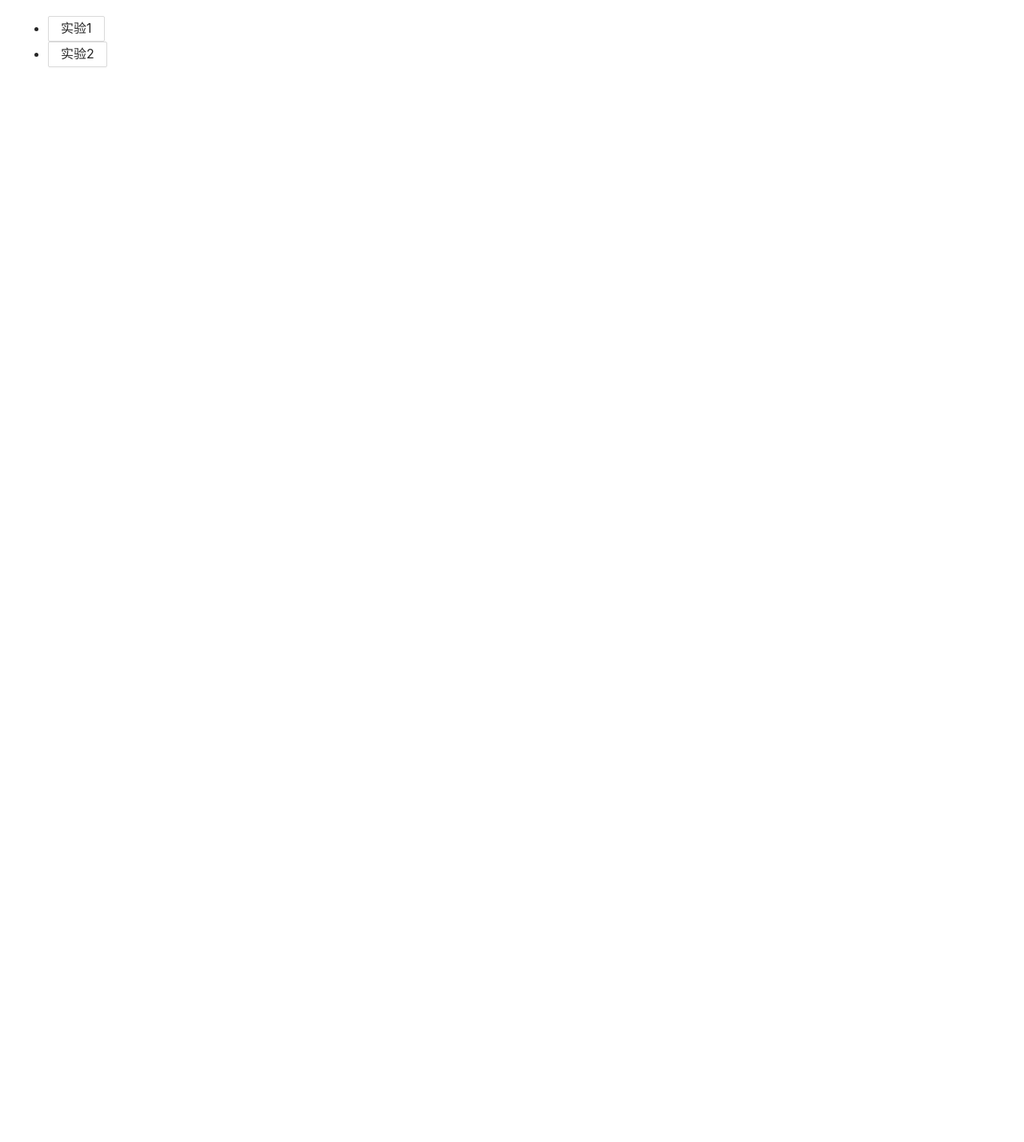
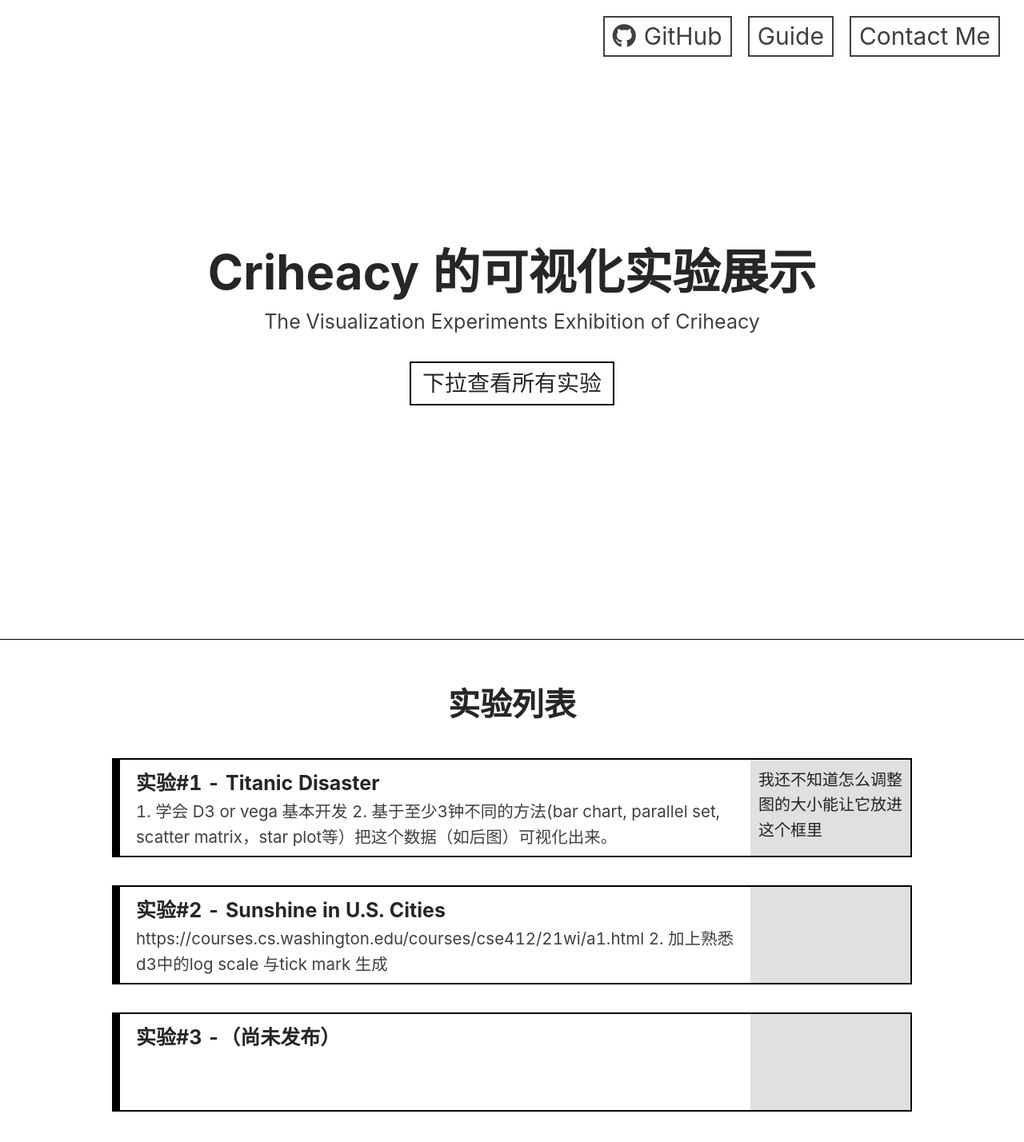
Before and after one commit to Criheacy/Visualization-Experiments, a React (Create React App) app: page / in a window 1280 px wide. Shown: the top 1428 px of the page at 80% size. Before the commit the page ends 800 px from the top, so only its background shows below. Built offline with nearby package versions, Linux system fonts and the light colour scheme.

Commit message:
feat: add home page and experiment list

```diff
--- a/package.json
+++ b/package.json
@@ -30,6 +30,7 @@
     "react-redux": "^7.2.4",
     "react-router": "^6.0.0-beta.0",
     "react-router-dom": "^6.0.0-beta.0",
+    "react-router-hash-link": "^2.4.3",
     "react-scripts": "4.0.3",
     "typescript": "^4.3.5",
     "web-vitals": "^1.1.2"
--- a/public/index.html
+++ b/public/index.html
@@ -3,6 +3,7 @@
   <head>
     <meta charset="utf-8" />
     <link rel="icon" href="%PUBLIC_URL%/favicon.ico" />
+    <link rel="stylesheet" href="https://use.fontawesome.com/releases/v5.6.1/css/all.css">
     <meta name="viewport" content="width=device-width, initial-scale=1" />
     <meta name="theme-color" content="#000000" />
     <meta
--- /dev/null
+++ b/src/pages/experiments/experiment-list.tsx
@@ -0,0 +1,102 @@
+import styled from "@emotion/styled";
+import { useNavigate } from "react-router-dom";
+
+export const ExperimentList = () => {
+  const navigate = useNavigate();
+
+  return (
+    <Container id={"experiment-list"}>
+      <TitleBlock>
+        <Title>实验列表</Title>
+      </TitleBlock>
+      <ContentBlock>
+        <ContentCard onClick={() => navigate("experiments/1")}>
+          <CardTitleContainer>
+            <CardTitle>实验#1 - Titanic Disaster</CardTitle>
+            <CardSubTitle>
+              1. 学会 D3 or vega 基本开发 2. 基于至少3钟不同的方法(bar chart,
+              parallel set, scatter matrix，star
+              plot等）把这个数据（如后图）可视化出来。
+            </CardSubTitle>
+          </CardTitleContainer>
+          <CardChartContainer>
+            我还不知道怎么调整图的大小能让它放进这个框里
+          </CardChartContainer>
+        </ContentCard>
+        <ContentCard onClick={() => navigate("experiments/2")}>
+          <CardTitleContainer>
+            <CardTitle>实验#2 - Sunshine in U.S. Cities</CardTitle>
+            <CardSubTitle>
+              https://courses.cs.washington.edu/courses/cse412/21wi/a1.html 2.
+              加上熟悉d3中的log scale 与tick mark 生成
+            </CardSubTitle>
+          </CardTitleContainer>
+          <CardChartContainer />
+        </ContentCard>
+        <ContentCard onClick={() => navigate("experiments/3")}>
+          <CardTitleContainer>
+            <CardTitle>实验#3 -（尚未发布）</CardTitle>
+          </CardTitleContainer>
+          <CardChartContainer />
+        </ContentCard>
+      </ContentBlock>
+    </Container>
+  );
+};
+
+const Container = styled.div`
+  // to be added
+  padding-bottom: 2rem;
+`;
+
+const TitleBlock = styled.div`
+  width: 100%;
+  display: flex;
+  justify-content: center;
+  align-items: center;
+  margin: 5rem 0 3.5rem 0;
+`;
+
+const Title = styled.div`
+  font-size: 4rem;
+  font-weight: bold;
+`;
+
+const ContentBlock = styled.div`
+  margin: 0 10rem;
+`;
+
+const ContentCard = styled.div`
+  margin: 0 auto 3.5rem auto;
+  border: 0.2rem solid #000000;
+  border-left: 1rem solid #000000;
+  max-width: 100rem;
+  display: flex;
+  justify-content: space-between;
+  cursor: pointer;
+`;
+
+const CardTitleContainer = styled.div`
+  padding: 1rem 2rem;
+  height: 12rem;
+  width: calc(100% - 20rem);
+  overflow: hidden;
+`;
+
+const CardTitle = styled.div`
+  font-size: 2.5rem;
+  font-weight: bold;
+`;
+
+const CardSubTitle = styled.div`
+  font-size: 2.05rem;
+  color: #404040;
+`;
+
+const CardChartContainer = styled.div`
+  height: 12rem;
+  width: 20rem;
+  background-color: #e0e0e0;
+  font-size: 2rem;
+  padding: 1rem;
+`;
--- a/src/pages/experiments/index.tsx
+++ b/src/pages/experiments/index.tsx
@@ -3,10 +3,12 @@ import styled from "@emotion/styled";
 import { ExperimentOne } from "./experiment-1";
 import { ExperimentTwo } from "./experiment-2";
 import { SignInGraph } from "../extra/sign-in-bot";
+import { ExperimentList } from "./experiment-list";
 
 export const ExperimentPage = () => {
   return (
     <Routes>
+      <Route path={"/"} element={<ExperimentList />} />
       <Route path={":experimentId/*"} element={<Experiment />} />
     </Routes>
   );
--- /dev/null
+++ b/src/pages/home/index.tsx
@@ -0,0 +1,110 @@
+import styled from "@emotion/styled";
+import { ExperimentList } from "../experiments/experiment-list";
+
+export const HomePage = () => {
+  const redirect = (url: string) => {
+    window.location.href = url;
+  };
+
+  return (
+    <>
+      <TitleBlock>
+        <CenterBlock>
+          <MainTitle>Criheacy 的可视化实验展示</MainTitle>
+          <SubTitle>
+            The Visualization Experiments Exhibition of Criheacy
+          </SubTitle>
+          <TitleButton>下拉查看所有实验</TitleButton>
+        </CenterBlock>
+        <AsideBlock>
+          <Button
+            onClick={() =>
+              redirect("https://github.com/Criheacy/Visualization-Experiments")
+            }
+          >
+            <i className="fab fa-github" style={{ marginRight: "1rem" }} />
+            GitHub
+          </Button>
+          <Button
+            onClick={() =>
+              redirect("https://docs.qq.com/sheet/DQ3ZHaUxscEFyR1VS?tab=BB08J2")
+            }
+          >
+            Guide
+          </Button>
+          <Button
+            onClick={() => {
+              redirect("mailto: hekaiqi@mail.sdu.edu.cn");
+            }}
+          >
+            Contact Me
+          </Button>
+        </AsideBlock>
+      </TitleBlock>
+      <ExperimentList />
+    </>
+  );
+};
+
+const TitleBlock = styled.div`
+  width: 100%;
+  height: 100vh;
+  border-bottom: 0.1rem solid black;
+`;
+
+const CenterBlock = styled.div`
+  position: absolute;
+  width: 100%;
+  height: 100%;
+  display: flex;
+  flex-direction: column;
+  justify-content: center;
+  align-items: center;
+`;
+
+const MainTitle = styled.div`
+  font-weight: bold;
+  font-size: 6rem;
+`;
+
+const SubTitle = styled.div`
+  margin-top: -0.5rem;
+  font-size: 2.5rem;
+  color: #404040;
+`;
+
+const AsideBlock = styled.div`
+  position: absolute;
+  width: 100%;
+  top: 0;
+  padding: 2rem 3rem;
+  font-size: 3rem;
+  display: flex;
+  justify-content: end;
+  flex-direction: row;
+  // background-color: #ffffff80;
+`;
+
+const Button = styled.div`
+  margin-left: 2rem;
+  border: 0.2rem solid #404040;
+  padding: 0 1rem;
+  color: #404040;
+  cursor: pointer;
+  :hover {
+    border: 0.2rem dashed black;
+    color: black;
+  }
+`;
+
+const TitleButton = styled.div`
+  margin-top: 3rem;
+  font-size: 2.8rem;
+  border: 0.2rem solid black;
+  padding: 0.35rem 1.35rem;
+  cursor: pointer;
+  :hover {
+    border: 0.2rem dashed black;
+    color: black;
+  }
+`;
--- a/src/pages/index.tsx
+++ b/src/pages/index.tsx
@@ -1,27 +1,5 @@
-import styled from "@emotion/styled";
-import { Button } from "antd";
-import { useNavigate } from "react-router-dom";
+import { HomePage } from "./home";
 
 export const IndexPage = () => {
-  const navigate = useNavigate();
-
-  return (
-    <Container>
-      <ul>
-        {Array.from(Array(2).keys(), (index) => index + 1).map((index) => (
-          <li>
-            <Button onClick={() => navigate(`experiments/${index}`)}>
-              实验{index}
-            </Button>
-          </li>
-        ))}
-      </ul>
-    </Container>
-  );
+  return <HomePage />;
 };
-
-const Container = styled.div`
-  width: 100%;
-  height: 100vh;
-  padding: 20px;
-`;
```
Also changed, not shown: 1 other file (tests, documents, lock files or other folders).
